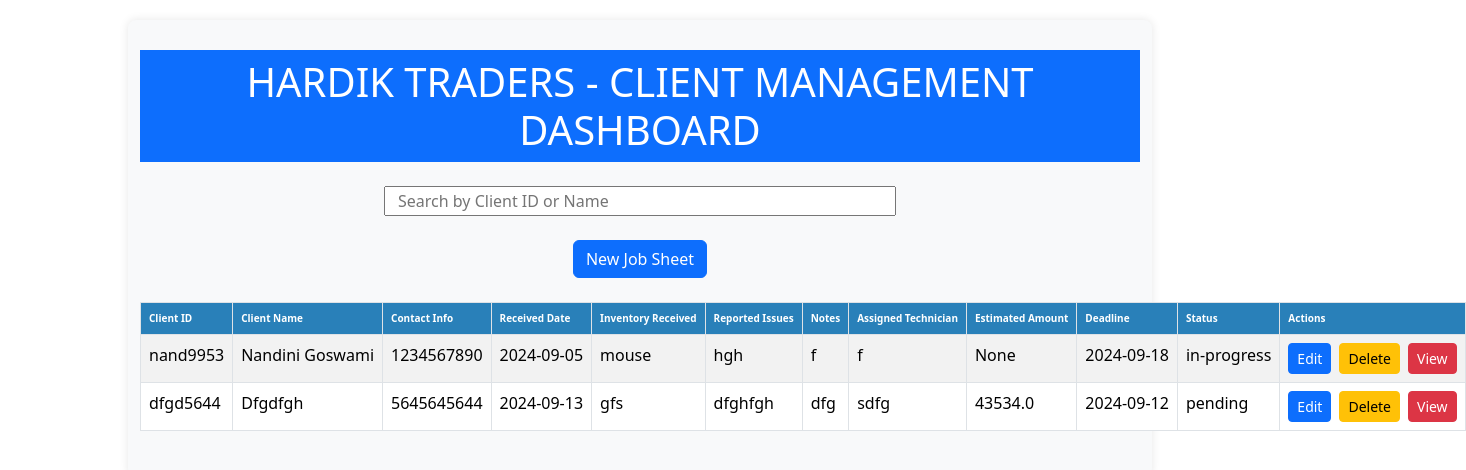
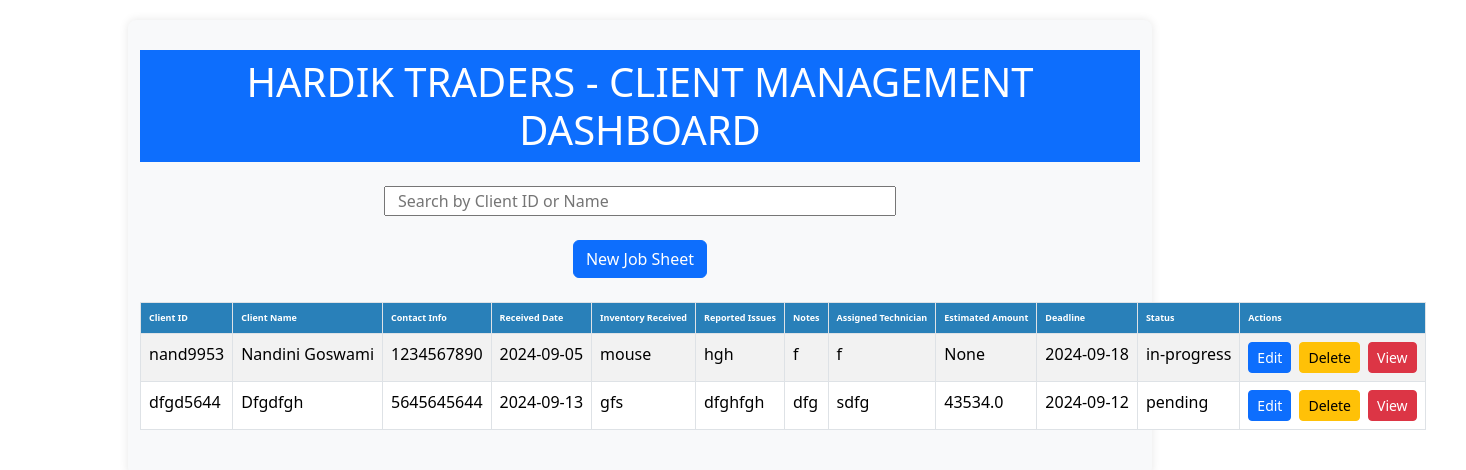
Before and after one commit to adityatadas24/ghackk-assignment, a React (Vite) app: page / in a window 1280 px wide. Shown: the top 470 px of the page, 1466 px wide, since content can reach past the window. Built offline with nearby package versions, Linux system fonts and the light colour scheme.

Commit message:
ghackk-project

```diff
--- a/src/App.css
+++ b/src/App.css
@@ -121,11 +121,11 @@ button {
 /* table */
 
 .tbl{
-    width: 70% !important;
+    width: 65% !important;
     font-size: 10px !important;
 }
 th {
-    font-size: 10px !important;
+    font-size: 9px !important;
 
     color: white !important;
     background-color: #2980b9 !important;
@@ -147,7 +147,9 @@ th {
   .table tr,
   .table td {
     display: block;
-    width: 100%;
+    background-color: none !important;
+    width: 100% !important;
+
   }
 
   .table td {
@@ -155,6 +157,9 @@ th {
     padding-left: 50%;
     text-align: left;
     border: none;
+    width: 70% !important;
+    background-color: none !important;
+
   }
 }
 
@@ -170,6 +175,8 @@ td {
   td {
     padding: 6px;
     font-size: 12px;
+    background-color: none !important;
+
   }
 
   .btn {
--- a/src/components/Tasktable.jsx
+++ b/src/components/Tasktable.jsx
@@ -31,7 +31,7 @@ const TaskTable = ({ tasks, searchQuery }) => {
   };
 
   return (
-    <table className="tbl table table-bordered table-striped w-75">
+    <table className="tbl table table-bordered table-striped">
       <thead className="thead-dark bg-primary">
         <tr className="bg-primary">
           <th>Client ID</th>
```
